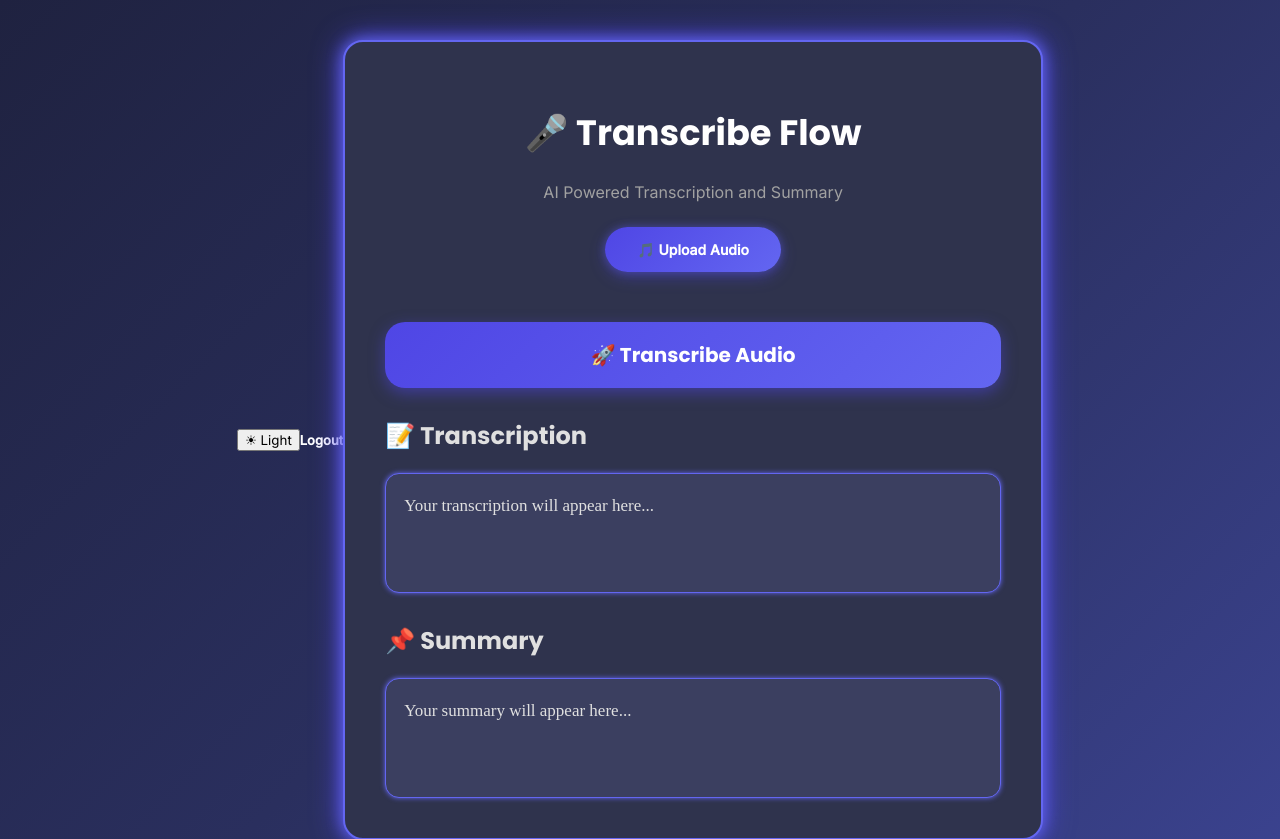
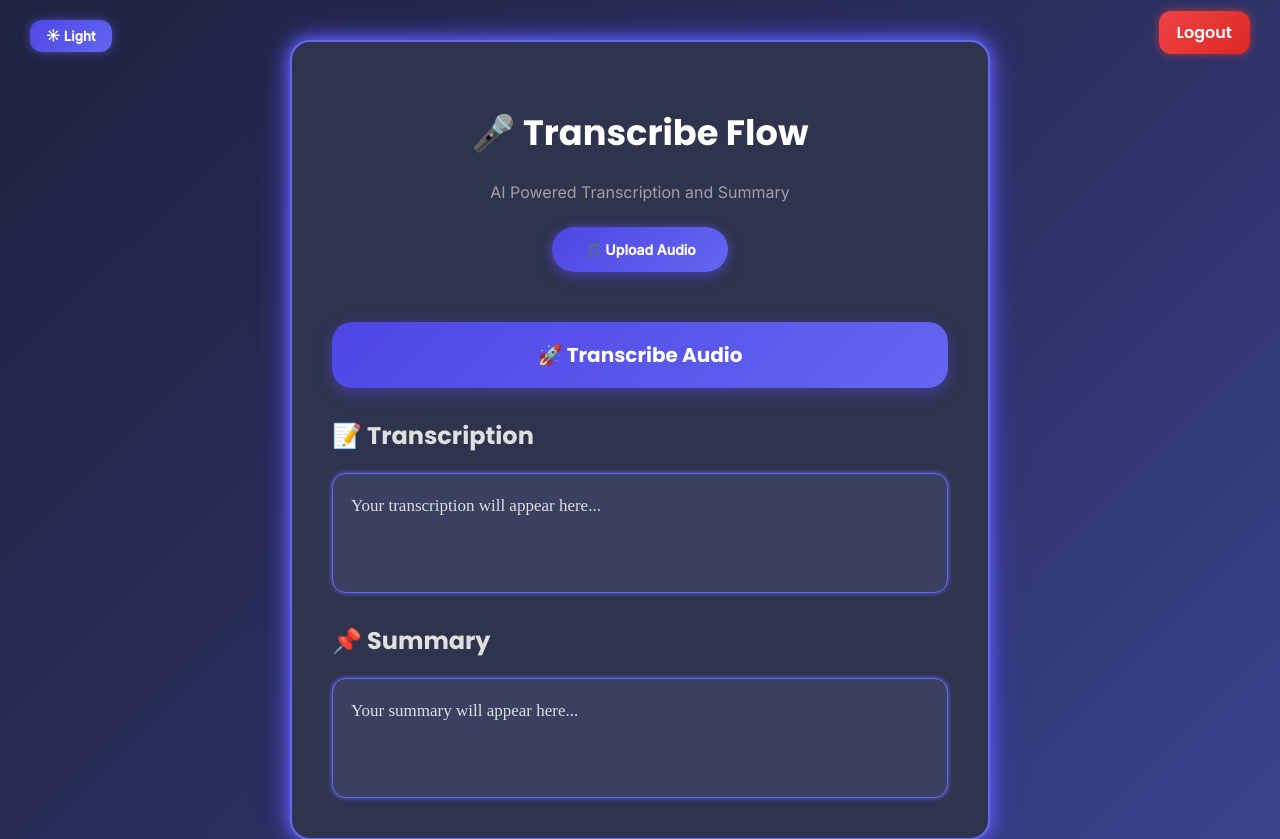
Before and after one commit to SameeraChavan/Transcribeflow, a Flask app: page / in a window 1280 px wide. Shown: the top 839 px of the page. Run offline with Flask 3, Linux system fonts and the light colour scheme; the visitor is signed in with stand-in values (Sample User, id 1).

Commit message:
Add light mode styles and logout button

```diff
--- a/static/style.css
+++ b/static/style.css
@@ -79,30 +79,147 @@ audio { width:100%; margin-top:15px; border-radius:10px; outline:none; }
     scroll-behavior: smooth;
 }
 
-/* ---------- LOGOUT BOX INSIDE CARD ---------- */
-.logout-box {
-    position: absolute;
-    top: 18px;
-    right: 18px;
-    background: linear-gradient(135deg, #667eea, #764ba2);
-    padding: 6px 16px;
-    border-radius: 16px;
-    box-shadow: 0 8px 18px rgba(0, 0, 0, 0.18);
+/* Logout Button */
+.logout-container {
+    position: fixed;
+    top: 20px;
+    right: 30px;
 }
 
-/* Logout button text */
 .logout-btn {
-    color: #ffffff;
-    font-size: 13px;
+    background: linear-gradient(135deg,#ef4444,#dc2626);
+    color: white;
+    padding: 10px 18px;
+    border-radius: 12px;
+    text-decoration: none;
     font-weight: 600;
-    text-decoration: none;
-    display: flex;
-    align-items: center;
-    gap: 6px;
+    font-family: 'Poppins', sans-serif;
+    box-shadow: 0 0 10px rgba(239,68,68,0.6);
+    transition: 0.3s;
 }
 
-/* Hover effect */
-.logout-box:hover {
-    opacity: 0.9;
-    transform: translateY(-1px);
+.logout-btn:hover {
+    transform: translateY(-2px);
+    box-shadow: 0 0 18px rgba(239,68,68,0.9);
 }
+
+/* Make Login/Register/Forgot links white */
+.card a {
+    color: #ffffff;
+    text-decoration: none;
+    font-weight: 500;
+}
+
+.card a:hover {
+    color: #c7d2fe;
+    text-decoration: underline;
+}
+
+/* Theme Button */
+.theme-btn {
+    position: fixed;
+    top: 20px;
+    left: 30px;
+    background: linear-gradient(135deg,#4f46e5,#6366f1);
+    color: white;
+    border: none;
+    padding: 8px 16px;
+    border-radius: 12px;
+    cursor: pointer;
+    font-weight: 600;
+    box-shadow: 0 0 10px rgba(99,102,241,0.6);
+    transition: 0.3s;
+}
+
+.theme-btn:hover {
+    transform: translateY(-2px);
+}
+
+/* Light Mode Styles */
+body.light-mode {
+    background: linear-gradient(135deg,#e5e7eb,#f3f4f6,#ffffff);
+}
+
+body.light-mode .card {
+    background: #ffffff;
+    color: #111;
+    box-shadow: 0 0 15px #c7d2fe;
+    border: 2px solid #6366f1;
+}
+
+body.light-mode .output-box {
+    background: #f9fafb;
+    color: #111;
+}
+
+body.light-mode .upload-box,
+body.light-mode .transcribe-btn {
+    background: linear-gradient(135deg,#6366f1,#4f46e5);
+}
+
+/* Make links white (your previous requirement) */
+.card a {
+    color: #ffffff;
+    text-decoration: none;
+}
+
+body.light-mode .card a {
+    color: #4f46e5;
+}
+
+/* ---------- LIGHT MODE TEXT FIX ---------- */
+
+/* Headings (Login, Register, Forgot, Main title) */
+body.light-mode h1,
+body.light-mode h2,
+body.light-mode h3,
+body.light-mode p {
+    color: #111;
+}
+
+/* Form input text */
+body.light-mode input {
+    color: #111;
+    background: #f9fafb;
+    border: 1px solid #6366f1;
+}
+
+/* Placeholder text */
+body.light-mode input::placeholder {
+    color: #555;
+}
+
+/* Links (Register, Forgot, Back to Login) */
+body.light-mode .card a {
+    color: #4f46e5;
+}
+
+/* Buttons text */
+body.light-mode .transcribe-btn,
+body.light-mode .upload-box,
+body.light-mode .download-btn {
+    color: #ffffff;
+}
+
+/* Transcription & Summary text */
+body.light-mode .transcript-box,
+body.light-mode .summary-box,
+body.light-mode .output-box {
+    background: #f9fafb;
+    color: #111;
+    border: 1px solid #6366f1;
+}
+
+/* Error and success text */
+body.light-mode .error {
+    color: #dc2626;
+}
+
+body.light-mode .success {
+    color: #16a34a;
+}
+
+/* Audio text and small labels */
+body.light-mode .subtitle {
+    color: #444;
+}
```
